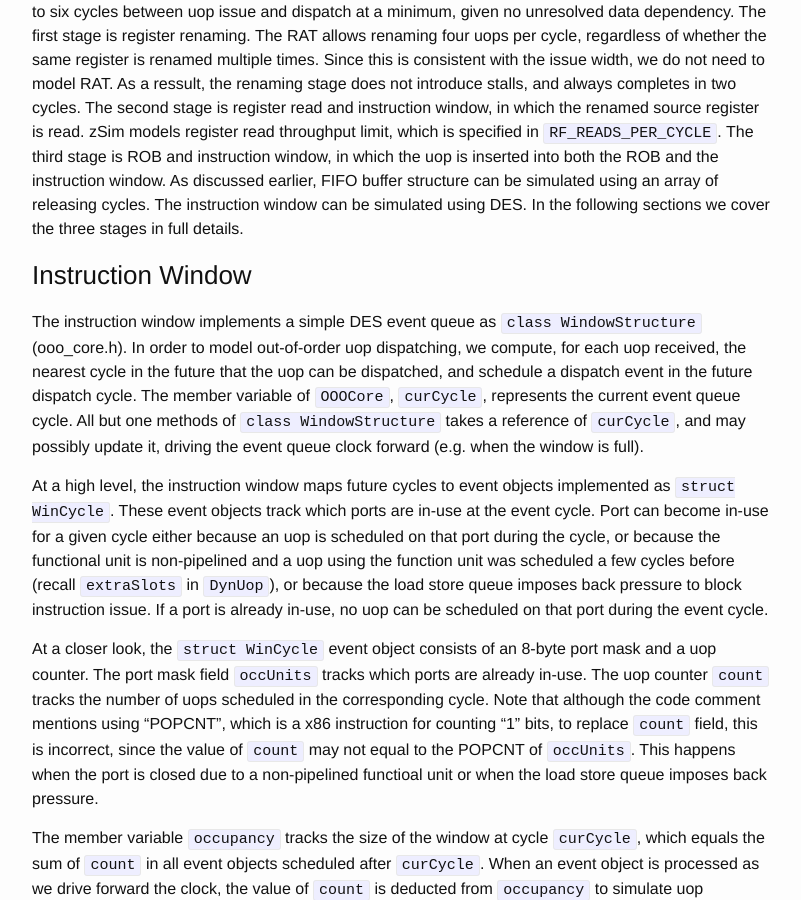
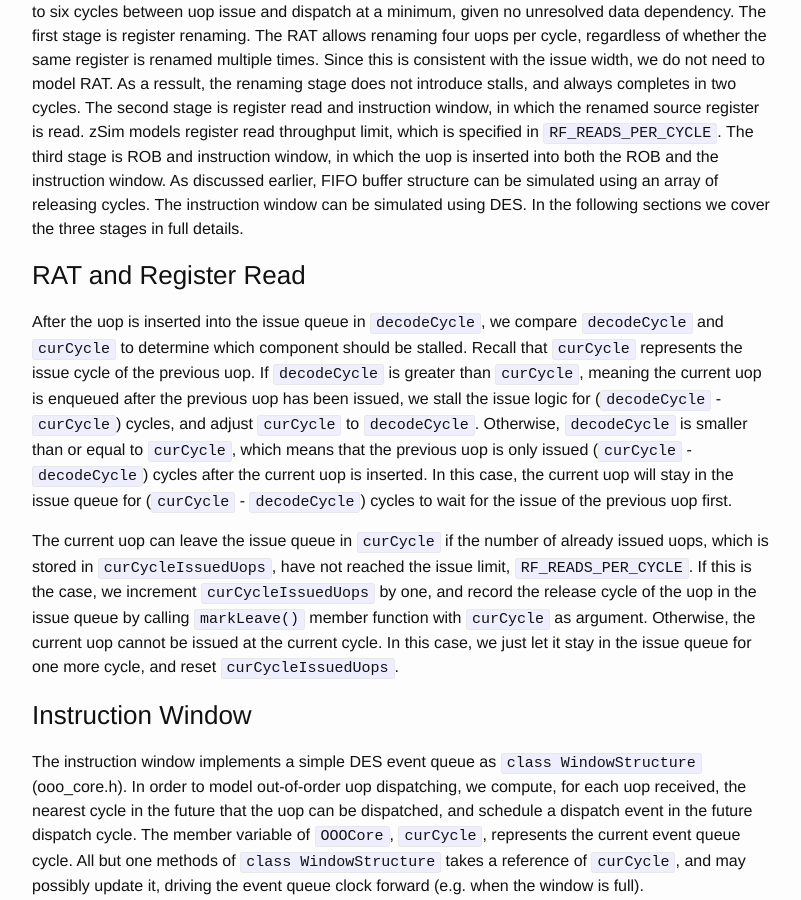
Before and after one commit to wangziqi2013/wangziqi2013.github.io, a Jekyll site: the page built from _posts/2019-12-31-zsim-microarch.markdown, in a window 1280 px wide and 900 px high, scrolled down 14915 px. Shown: the whole window, without its empty margins (238-1039 px from the left). Built offline with Jekyll 4.4.1, drawn with Linux system fonts in a browser that asks for light colours.

Commit message:
Adding decoder and issue timing

```diff
--- a/_posts/2019-12-31-zsim-microarch.markdown
+++ b/_posts/2019-12-31-zsim-microarch.markdown
@@ -541,6 +541,22 @@ is ROB and instruction window, in which the uop is inserted into both the ROB an
 earlier, FIFO buffer structure can be simulated using an array of releasing cycles. The instruction window can be simulated
 using DES. In the following sections we cover the three stages in full details.
 
+### RAT and Register Read
+
+After the uop is inserted into the issue queue in `decodeCycle`, we compare `decodeCycle` and `curCycle` to determine
+which component should be stalled. Recall that `curCycle` represents the issue cycle of the previous uop. If `decodeCycle`
+is greater than `curCycle`, meaning the current uop is enqueued after the previous uop has been issued, we stall the
+issue logic for (`decodeCycle` - `curCycle`) cycles, and adjust `curCycle` to `decodeCycle`. Otherwise, `decodeCycle`
+is smaller than or equal to `curCycle`, which means that the previous uop is only issued (`curCycle` - `decodeCycle`)
+cycles after the current uop is inserted. In this case, the current uop will stay in the issue queue for
+(`curCycle` - `decodeCycle`) cycles to wait for the issue of the previous uop first.
+
+ The current uop can leave the issue queue in `curCycle`
+if the number of already issued uops, which is stored in `curCycleIssuedUops`, have not reached the issue limit, `RF_READS_PER_CYCLE`.
+If this is the case, we increment `curCycleIssuedUops` by one, and record the release cycle of the uop in the issue queue
+by calling `markLeave()` member function with `curCycle` as argument. Otherwise, the current uop cannot be issued at the
+current cycle. In this case, we just let it stay in the issue queue for one more cycle, and reset `curCycleIssuedUops`.
+
 ### Instruction Window
 
 The instruction window implements a simple DES event queue as `class WindowStructure` (ooo\_core.h). In order to model
```
